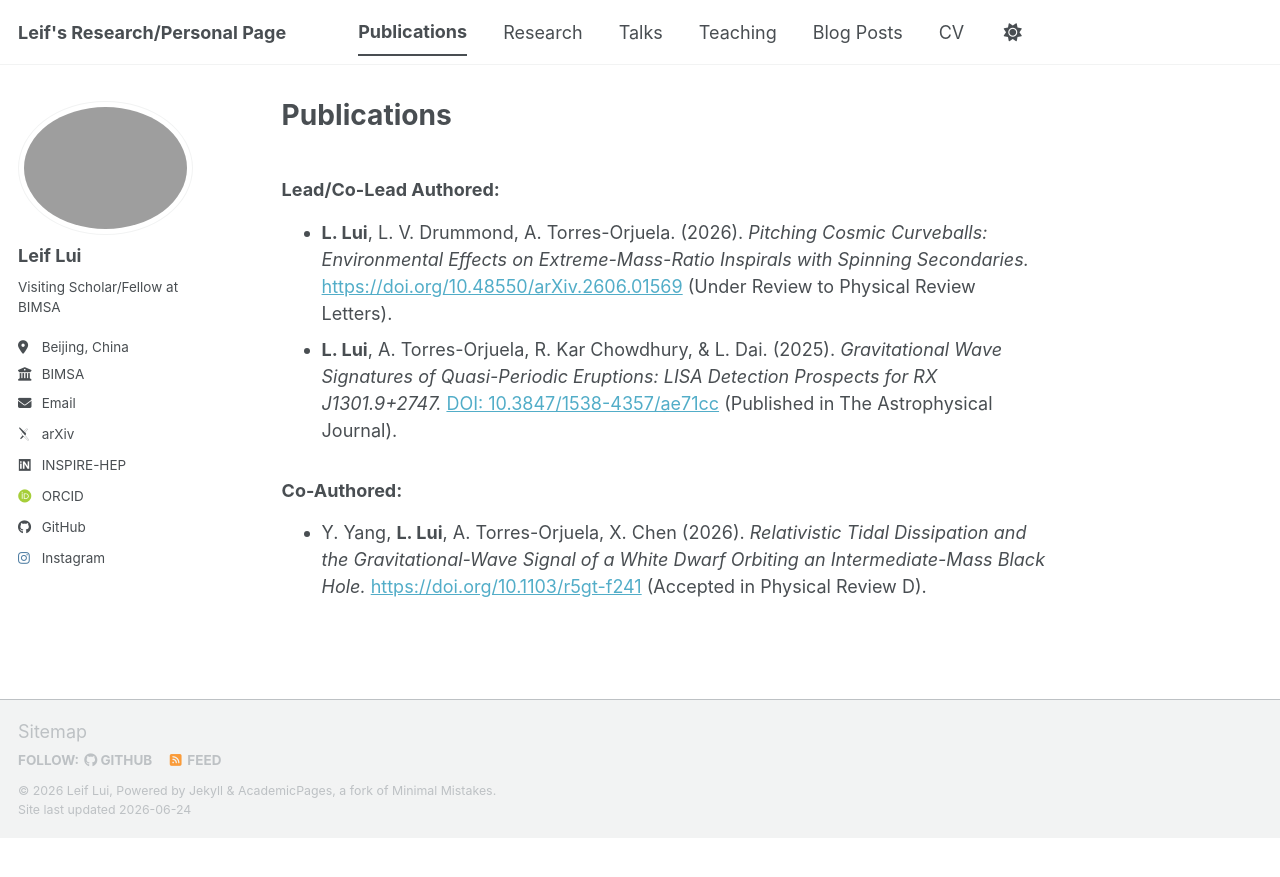
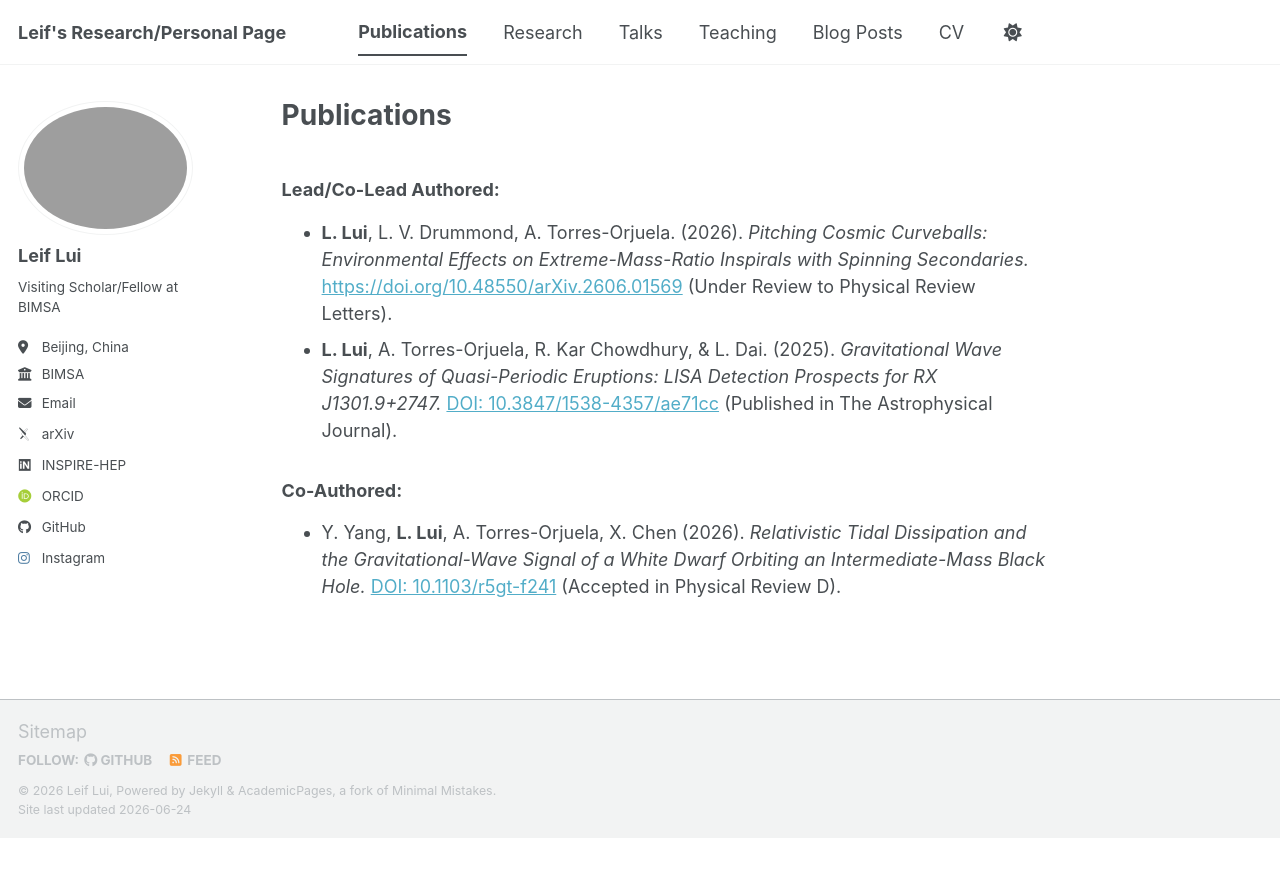
Before and after one commit to leiflui/leiflui.github.io, a Jekyll site: the page built from _pages/publications.md, in a window 1280 px wide. Shown: the top 877 px of the page. Built offline with Jekyll 4.4.1, drawn with Linux system fonts in a browser that asks for light colours; some web fonts are replaced; a script bundle is joined from its source files by our own code; library files that are not in the unit come from our copies; some of the changed lines change nothing that is shown.

Commit message:
Update publications.md

```diff
--- a/_pages/publications.md
+++ b/_pages/publications.md
@@ -9,4 +9,4 @@
 - **L. Lui**, A. Torres-Orjuela, R. Kar Chowdhury, &  L. Dai. (2025). *Gravitational Wave Signatures of Quasi-Periodic Eruptions: LISA Detection Prospects for RX J1301.9+2747.* [DOI: 10.3847/1538-4357/ae71cc](https://iopscience.iop.org/article/10.3847/1538-4357/ae71cc) (Published in The Astrophysical Journal).
 
 ### Co-Authored:
-- Y. Yang, **L. Lui**, A. Torres-Orjuela, X. Chen (2026). *Relativistic Tidal Dissipation and the Gravitational-Wave Signal of a White Dwarf Orbiting an Intermediate-Mass Black Hole.* [https://doi.org/10.1103/r5gt-f241](https://doi.org/10.1103/r5gt-f241) (Accepted in Physical Review D).
+- Y. Yang, **L. Lui**, A. Torres-Orjuela, X. Chen (2026). *Relativistic Tidal Dissipation and the Gravitational-Wave Signal of a White Dwarf Orbiting an Intermediate-Mass Black Hole.* [DOI: 10.1103/r5gt-f241](https://doi.org/10.1103/r5gt-f241) (Accepted in Physical Review D).
```
